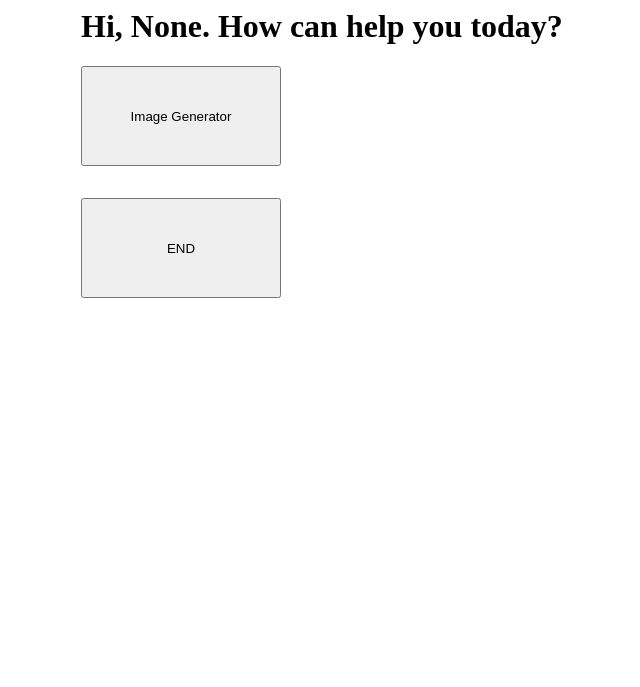
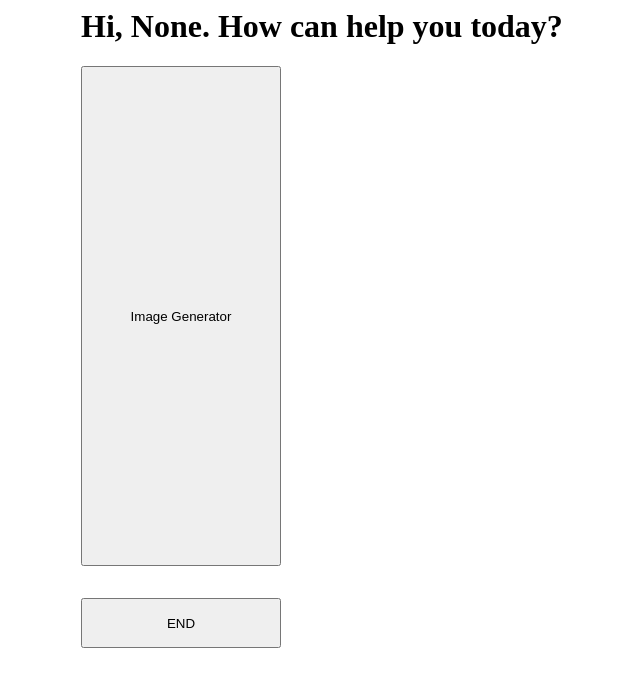
Before and after one commit to J458795/rpa-19Feb2024, a Flask app: page /main in a window 1280 px wide. Shown: the top 687 px of the page, without its empty margins (243-883 px from the left). Run offline with Flask 3, Linux system fonts and the light colour scheme.

Commit message:
Update main.html

```diff
--- a/templates/main.html
+++ b/templates/main.html
@@ -8,9 +8,9 @@
 <div class="container">
 <h1>Hi, {{r}}. How can help you today?<h1>
 <form action="/image_gpt" method="post">
-  <input type = "submit" value="Image Generator" style="width:200px;height:100px;">
+  <input type = "submit" value="Image Generator" style="width:200px;height:500px;">
 </form>
 <form action="/end" method="post">
-  <input type = "submit" value="END" style="width:200px;height:100px;">
+  <input type = "submit" value="END" style="width:200px;height:50px;">
 </form>
 </div>
```
